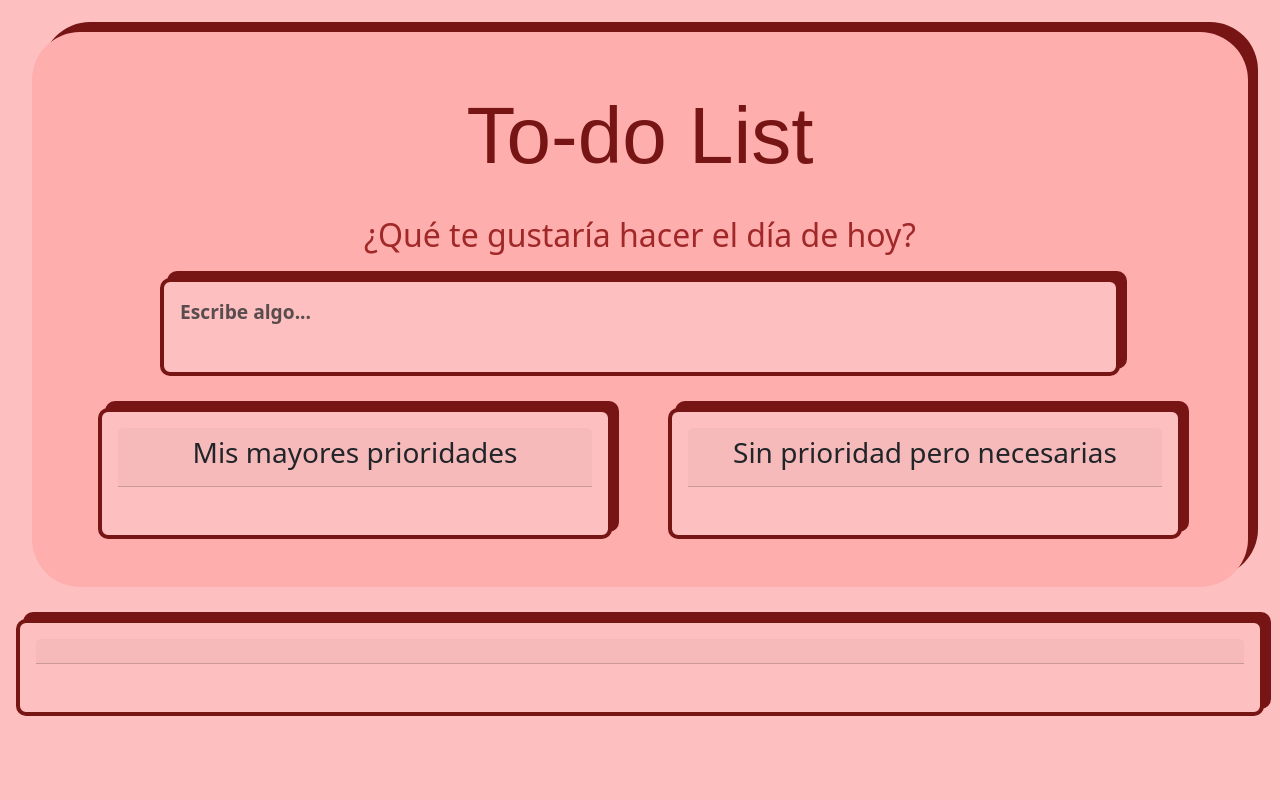
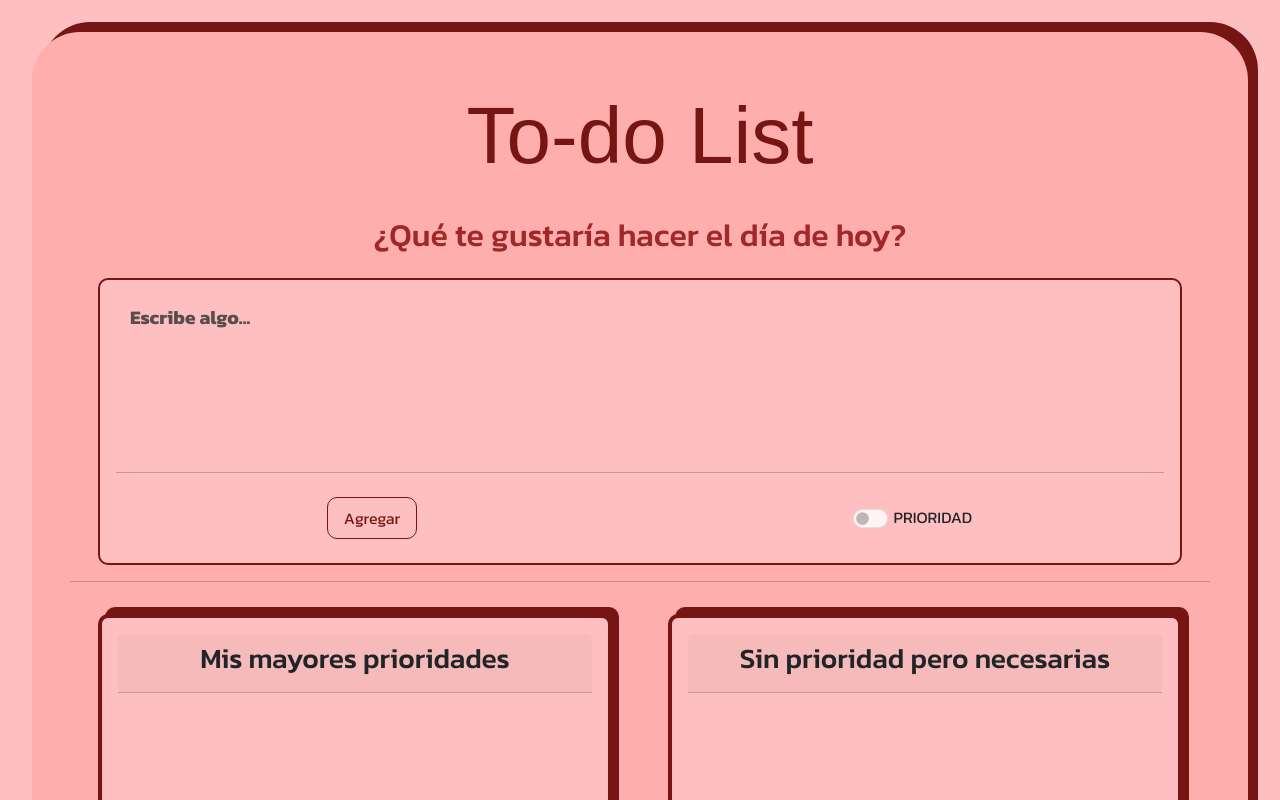
Before and after one commit to SrgP2003/To-do-List, a React (Vite) app: page / in a window 1280 px wide. Shown: the top 800 px of the page. Built offline with nearby package versions, Linux system fonts and the light colour scheme; a web font is replaced by a local one.

Commit message:
Modificaciones adicionales en el diseño e implementación de lógica principal

```diff
--- a/src/App.jsx
+++ b/src/App.jsx
@@ -1,14 +1,12 @@
 import { useState } from 'react'
 import "bootstrap/dist/css/bootstrap.min.css";
 import "./styles/styles.css";
-import Task from './components/TasksTools'
 import Content from './components/Content';
 
 export default function App(){
   return(
     <>
     <Content/>
-    <Task/>
     </>
   )
 }
--- a/src/components/Content.jsx
+++ b/src/components/Content.jsx
@@ -1,7 +1,25 @@
 import "../styles/Content.css";
 import TaskChart from "./TasksTools";
+import "../styles/TaskChart.css";
+import { useState } from "react";
 
 export default function Content() {
+    const [tasks, setTasks] = useState(""); //Estado para capturar las tareas que se digiten en el textarea
+    const [isPriority, setIsPriority] = useState(false); //Estado para capturar si la tarea es prioridad o no
+    const [primaryTasks, setPrimaryTasks] = useState([]); //Estado para guardar las tareas con prioridad
+    const [secondaryTasks, setSecondaryTasks] = useState([]); //Estado para guardar las tareas sin prioridad
+
+    const handleClickAddTask = () => { //Funcion que sera aplicada sobre el boton para agregar tareas
+        if (!tasks.length)
+            alert("Por favor, escriba una tarea");
+        if (isPriority)
+            setPrimaryTasks([...primaryTasks, tasks]);
+        else {
+            setSecondaryTasks([...secondaryTasks, tasks]);
+        }
+        setTasks("");
+    }
+
     return (
         <>
             <main className="main-content">
@@ -13,19 +31,50 @@ export default function Content() {
                 </header>
                 <section className="container">
                     <article className="row">
-                        <div className="col-12 d-flex justify-content-center">
-                            <textarea id="textarea-tasks" className="form-control m-3" placeholder="Escribe algo..."></textarea>
+                        <div className="col-12">
+                            <div className="div-lg-task-container">
+                                <textarea value={tasks} onChange={e => setTasks(e.target.value)} rows="5" id="textarea-tasks" className="form-control mb-2" placeholder="Escribe algo..."></textarea>
+                                <hr />
+                                <div className="row div-md-task-buttons">
+                                    <div className="col-sm-12 col-md-6 col-lg-6 div-md-button d-flex justify-content-center">
+                                        <button onClick={handleClickAddTask} className="btn btn-add">Agregar</button>
+                                    </div>
+                                    <div className="col-sm-12 col-md-6 col-lg-6 form-check-priority form-check form-switch d-flex align-items-center justify-content-center">
+                                        <div className="row">
+                                            <div className="col-3">
+                                                <input checked={isPriority} onChange={e => setIsPriority(e.target.checked)} title="Marcar actividad como prioridad" className="form-check-input" type="checkbox" role="switch" />
+                                            </div>
+                                            <div className="col-9 ">
+                                                <label className="form-check-label">PRIORIDAD</label>
+                                            </div>
+                                        </div>
+                                    </div>
+                                </div>
+                            </div>
                         </div>
+                        <hr />
                     </article>
                     <article className="row">
                         <div className="col-md-12 col-lg-6">
-                            <TaskChart title={"Mis mayores prioridades"}>
-                                {/* Implementacion de tareas luego*/}
+                            <TaskChart title={"Mis mayores prioridades"}> {/* Se implementan las tareas con prioridad */}
+                                <ul>
+                                    {
+                                        primaryTasks.map((task, index) => (
+                                            <li key={index}>{task}</li>
+                                        ))
+                                    }
+                                </ul>
                             </TaskChart>
                         </div>
                         <div className="col-md-12 col-lg-6">
-                            <TaskChart title={"Sin prioridad pero necesarias"}>
-                                {/* Implementacion de tareas luego*/}
+                            <TaskChart title={"Sin prioridad pero necesarias"}> {/* Se implementan las tareas sin prioridad */}
+                                <ul>
+                                    {
+                                        secondaryTasks.map((task, index) => (
+                                            <li key={index}>{task}</li>
+                                        ))
+                                    }
+                                </ul>
                             </TaskChart>
                         </div>
                     </article>
--- a/src/styles/Content.css
+++ b/src/styles/Content.css
@@ -19,14 +19,43 @@
     font-weight: bold;
     resize: none;
     overflow: auto;
-    width: 50em;
     color: #312f2f;
+    background-color: rgb(253, 191, 191);
+    border: 2px solid rgb(253, 191, 191);
 }
-.card, #textarea-tasks{
+.div-lg-task-container{
     background-color: rgb(253, 191, 191);
     margin: 1rem;
     padding: 1rem;
-    border: 4px solid rgb(119, 21, 21);
+    border: 2px solid rgb(119, 21, 21);
     border-radius: 10px;
-    box-shadow: 7px -7px rgb(119, 21, 21);
 }
+.div-lg-task-container .div-md-task-buttons .div-md-button .btn-add{
+    background-color: rgb(253, 191, 191);
+    color: rgb(119, 21, 21);
+    border: 1px solid rgb(119, 21, 21);
+    border-radius: 10px;
+    padding: 0.5em 1em;
+    margin: 0.5em;
+}
+.div-lg-task-container .div-md-task-buttons .div-md-button .btn-add:hover{
+    background-color: rgb(119, 21, 21);
+    color: white;
+    border: 1px solid rgb(119, 21, 21);
+    border-radius: 10px;
+    padding: 0.5em 1em;
+    margin: 0.5em;
+}
+.div-lg-task-container .div-md-task-buttons .div-md-button .btn-add:active{
+    transform: scale(0.9);
+    transition: transform 0.3s ease;
+}
+.div-lg-task-container .div-md-task-buttons .form-check-priority input{
+    background-color: rgb(255, 243, 243);
+    width: 2.2em;
+    height: 1.2em;
+    margin-left: 0em;
+}
+.div-lg-task-container .div-md-task-buttons .form-check-priority input:checked{
+    background-color: rgb(119, 21, 21);
+}
--- /dev/null
+++ b/src/styles/TaskChart.css
@@ -0,0 +1,9 @@
+.card{
+    background-color: rgb(253, 191, 191);
+    margin: 1rem;
+    padding: 1rem;
+    border: 4px solid rgb(119, 21, 21);
+    border-radius: 10px;
+    box-shadow: 7px -7px rgb(119, 21, 21);
+    height: 20em;
+}
--- a/src/styles/styles.css
+++ b/src/styles/styles.css
@@ -1,3 +1,4 @@
 body{
+    font-family: kanit, sans-serif;
     background-color: rgb(253, 191, 191);
 }
```
